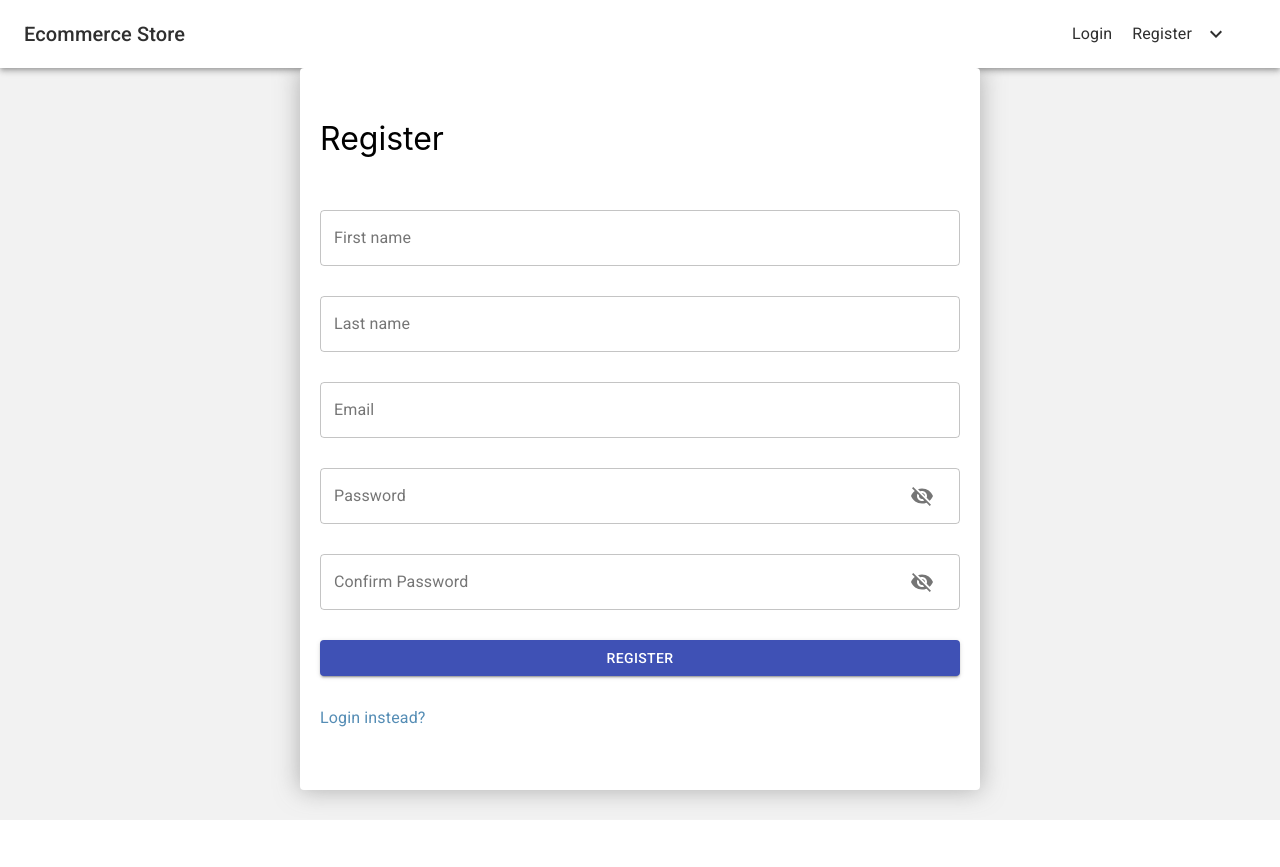
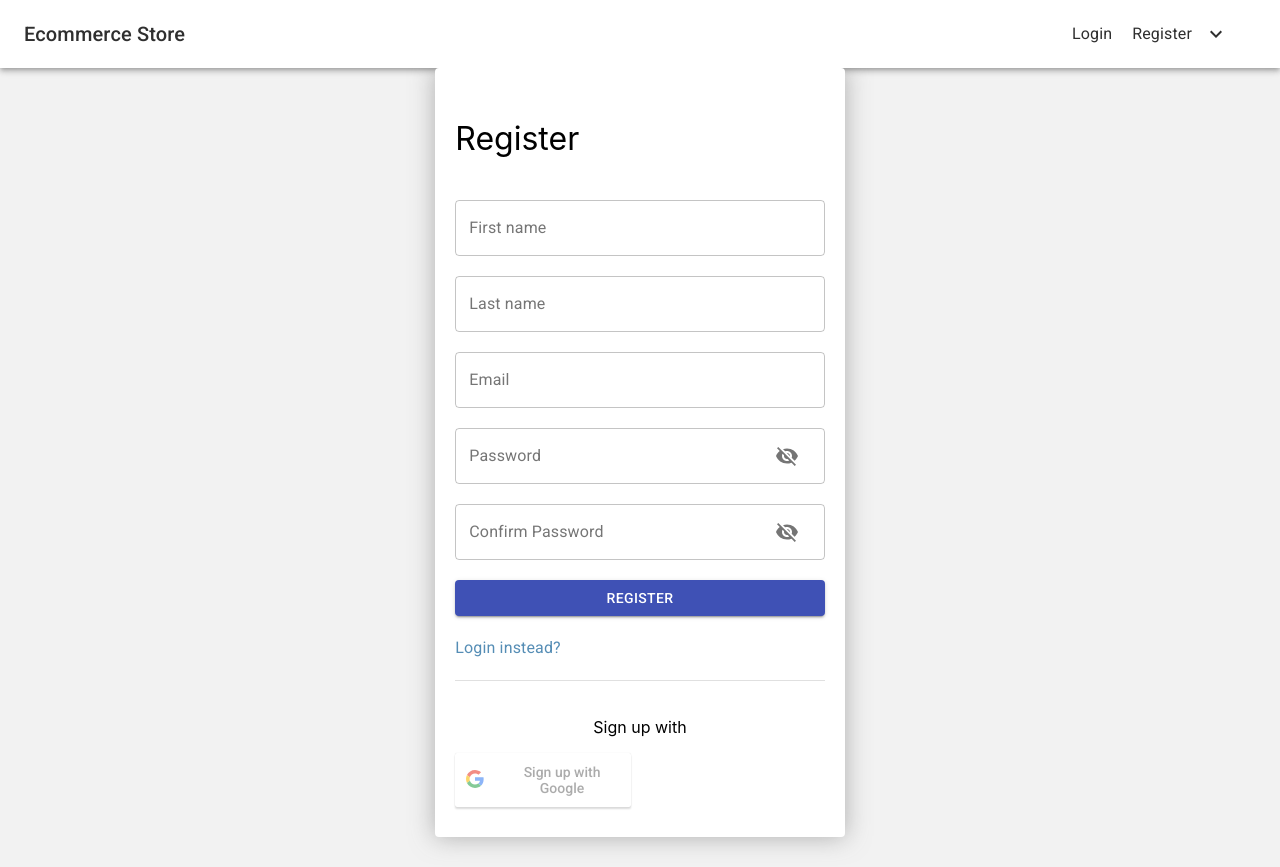
Before and after one commit to Forbidden-Duck/ecommerce-frontend, a React (Create React App) app: page /register in a window 1280 px wide. Before the commit the page ends 820 px from the top, so only its background shows below. Built offline with nearby package versions, Linux system fonts and the light colour scheme; no server answers.

Commit message:
Register form now supports Sign up with Google (does the same thing as Login form)

```diff
--- a/src/routes/Login/Login.css
+++ b/src/routes/Login/Login.css
@@ -31,8 +31,3 @@
     grid-template-columns: repeat(2, 1fr);
     column-gap: 5%;
 }
-
-.google-btnLogin {
-    background-color: #db4437;
-    color: #ffffff;
-}
--- a/src/routes/Register/Register.css
+++ b/src/routes/Register/Register.css
@@ -1,4 +1,5 @@
 .appRegister {
+    width: 100vw;
     min-height: 92vh;
     display: flex;
     margin: auto;
@@ -22,23 +23,11 @@
 
 .baseFormRegister {
     display: grid;
-    row-gap: 30px;
+    row-gap: 20px;
 }
 
-@media only screen and (max-width: 1400px) {
-    .formWrapperRegister {
-        min-width: 50vw;
-    }
+.social-btn-containerRegister {
+    display: grid;
+    grid-template-columns: repeat(2, 1fr);
+    column-gap: 5%;
 }
-
-@media only screen and (max-width: 900px) {
-    .formWrapperRegister {
-        min-width: 70vw;
-    }
-}
-
-@media only screen and (max-width: 600px) {
-    .formWrapperRegister {
-        min-width: 90vw;
-    }
-}
--- a/src/routes/Register/Register.jsx
+++ b/src/routes/Register/Register.jsx
@@ -2,7 +2,7 @@ import React, { useState, useEffect } from "react";
 import { Link, useHistory, useLocation } from "react-router-dom";
 import { Form, Formik } from "formik";
 import { useDispatch, useSelector } from "react-redux";
-import { InputAdornment, IconButton } from "@material-ui/core";
+import { InputAdornment, IconButton, Divider } from "@material-ui/core";
 import Typography from "@material-ui/core/Typography";
 import Visibility from "@material-ui/icons/Visibility";
 import VisibilityOff from "@material-ui/icons/VisibilityOff";
@@ -11,17 +11,20 @@ import * as Yup from "yup";
 import {
     loginUser,
     registerUser,
+    googleAuth,
     clearError,
 } from "../../store/auth/Auth.actions";
 import TextField from "../../components/TextField/TextField";
 import Button from "../../components/Button/Button";
 import "./Register.css";
 
+import { GoogleLogin } from "react-google-login";
+
 function Register() {
     const dispatch = useDispatch();
     const history = useHistory();
     const location = useLocation();
-    const { isAuthenticated, error, isPending } = useSelector(
+    const { googleError, isAuthenticated, error, isPending } = useSelector(
         (state) => state.auth
     );
 
@@ -43,15 +46,27 @@ function Register() {
     const handleRegister = async (credentials) => {
         await dispatch(registerUser(credentials));
     };
+    const formatGoogleError = (message) => {
+        switch (message) {
+            case "Missing authorization header":
+            case "invalid_token":
+            case "Unauthorized":
+            case "Missing password in the body":
+                return message; //"Failed to authorize";
+            default:
+                return message;
+        }
+    };
 
     const [submit, setSubmit] = useState({
         submitClick: false,
         auth: {},
         setFieldValue: null,
+        googleAuth: null,
     });
     useEffect(() => {
         if (submit.submitClick && !error) {
-            if (!isAuthenticated) {
+            if (!isAuthenticated || submit.googleAuth) {
                 (async () => {
                     if (
                         submit.auth &&
@@ -100,6 +115,14 @@ function Register() {
             submitClick: true,
             auth: { email, password },
             setFieldValue,
+        });
+    };
+
+    const handleGoogle = async (res) => {
+        await dispatch(googleAuth({ token: res.tokenId }));
+        setSubmit({
+            submitClick: true,
+            googleAuth: true,
         });
     };
 
@@ -211,7 +234,37 @@ function Register() {
                         >
                             Login instead?
                         </Typography>
-                        <div style={{ width: "30vw", display: "flex" }}></div>
+                        <Divider />
+                        <div>
+                            <div
+                                style={{
+                                    display: "flex",
+                                    justifyContent: "center",
+                                }}
+                            >
+                                <p>Sign up with</p>
+                            </div>
+                            <div className="social-btn-containerRegister">
+                                {process.env.REACT_APP_GOOGLE_CLIENT_ID && (
+                                    <div>
+                                        <GoogleLogin
+                                            clientId={
+                                                process.env
+                                                    .REACT_APP_GOOGLE_CLIENT_ID
+                                            }
+                                            buttonText="Sign up with Google"
+                                            onSuccess={handleGoogle}
+                                            cookiePolicy={"single_host_origin"}
+                                        />
+                                        {googleError && (
+                                            <div style={{ color: "red" }}>
+                                                {formatGoogleError(googleError)}
+                                            </div>
+                                        )}
+                                    </div>
+                                )}
+                            </div>
+                        </div>
                     </Form>
                 </Formik>
             </div>
```
